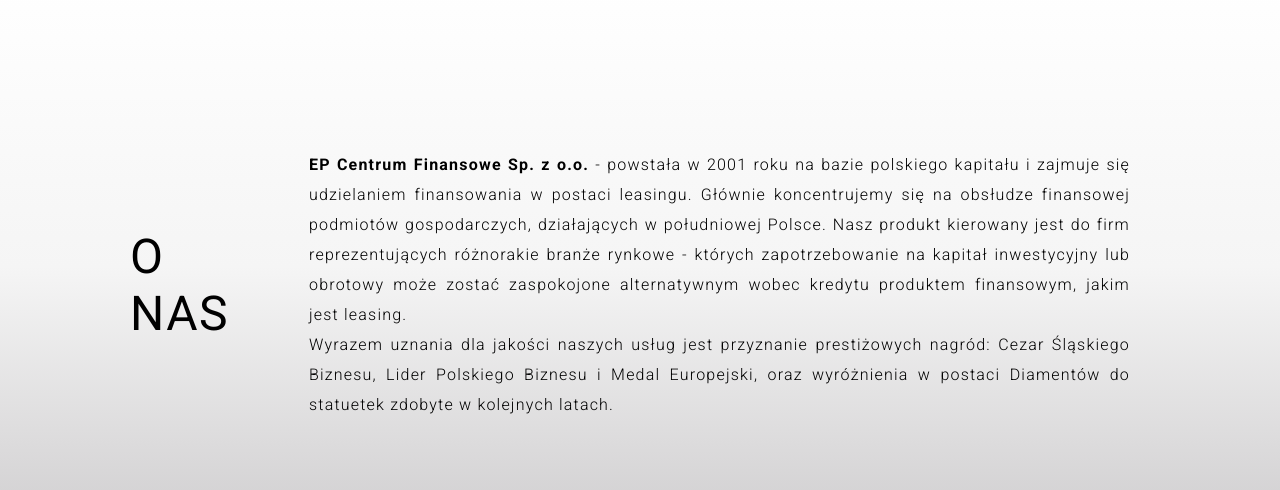
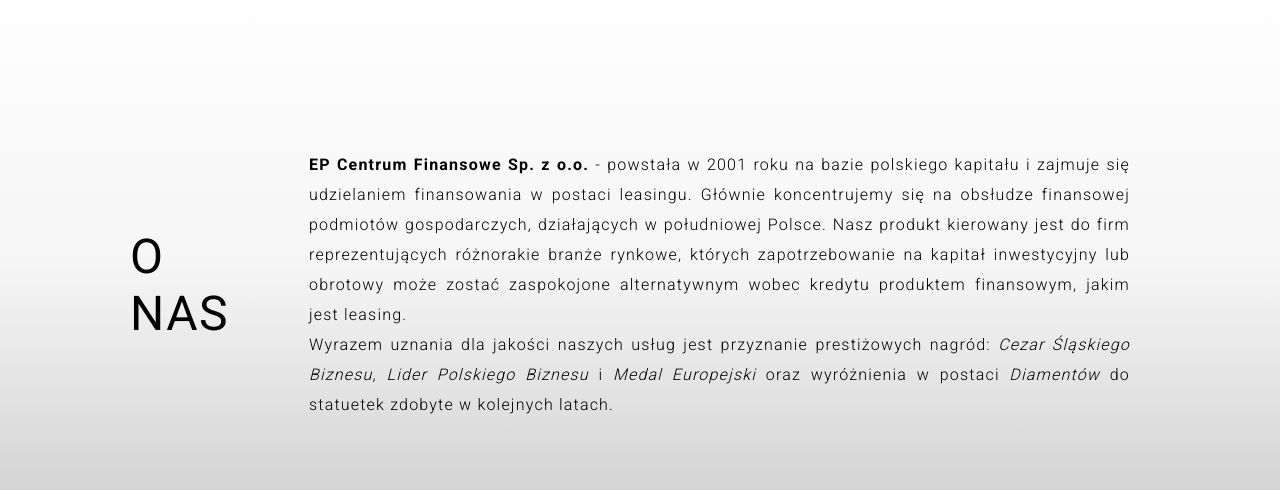
Before and after one commit to filipgad/EP_website, a website built with webpack: page index.html in a window 1280 px wide. Shown: the part 820-1310 px from the top of the page. Built offline with nearby package versions, Linux system fonts and the light colour scheme.

Commit message:
changed text in About company section

```diff
--- a/index.html
+++ b/index.html
@@ -36,8 +36,8 @@
     <section id="about_company">
       <h1>o nas</h1>
       <p>
-        <strong>EP Centrum Finansowe Sp. z o.o.</strong> - powstała w 2001 roku na bazie polskiego kapitału i zajmuje się udzielaniem finansowania w postaci leasingu. Głównie koncentrujemy się na obsłudze finansowej podmiotów gospodarczych, działających w południowej Polsce. Nasz produkt kierowany jest do firm reprezentujących różnorakie branże rynkowe - których zapotrzebowanie na kapitał inwestycyjny lub obrotowy może zostać zaspokojone alternatywnym wobec kredytu produktem finansowym, jakim jest leasing.</br>
-        Wyrazem uznania dla jakości naszych usług jest przyznanie prestiżowych nagród: Cezar Śląskiego Biznesu, Lider Polskiego Biznesu i Medal Europejski, oraz wyróżnienia w postaci Diamentów do statuetek zdobyte w kolejnych latach.
+        <strong>EP Centrum Finansowe Sp. z o.o.</strong> - powstała w 2001 roku na bazie polskiego kapitału i zajmuje się udzielaniem finansowania w postaci leasingu. Głównie koncentrujemy się na obsłudze finansowej podmiotów gospodarczych, działających w południowej Polsce. Nasz produkt kierowany jest do firm reprezentujących różnorakie branże rynkowe, których zapotrzebowanie na kapitał inwestycyjny lub obrotowy może zostać zaspokojone alternatywnym wobec kredytu produktem finansowym, jakim jest leasing.</br>
+        Wyrazem uznania dla jakości naszych usług jest przyznanie prestiżowych nagród: <em>Cezar Śląskiego Biznesu</em>, <em>Lider Polskiego Biznesu</em> i <em>Medal Europejski</em> oraz wyróżnienia w postaci <em>Diamentów</em> do statuetek zdobyte w kolejnych latach.
       </p>
     </section>
 
```
